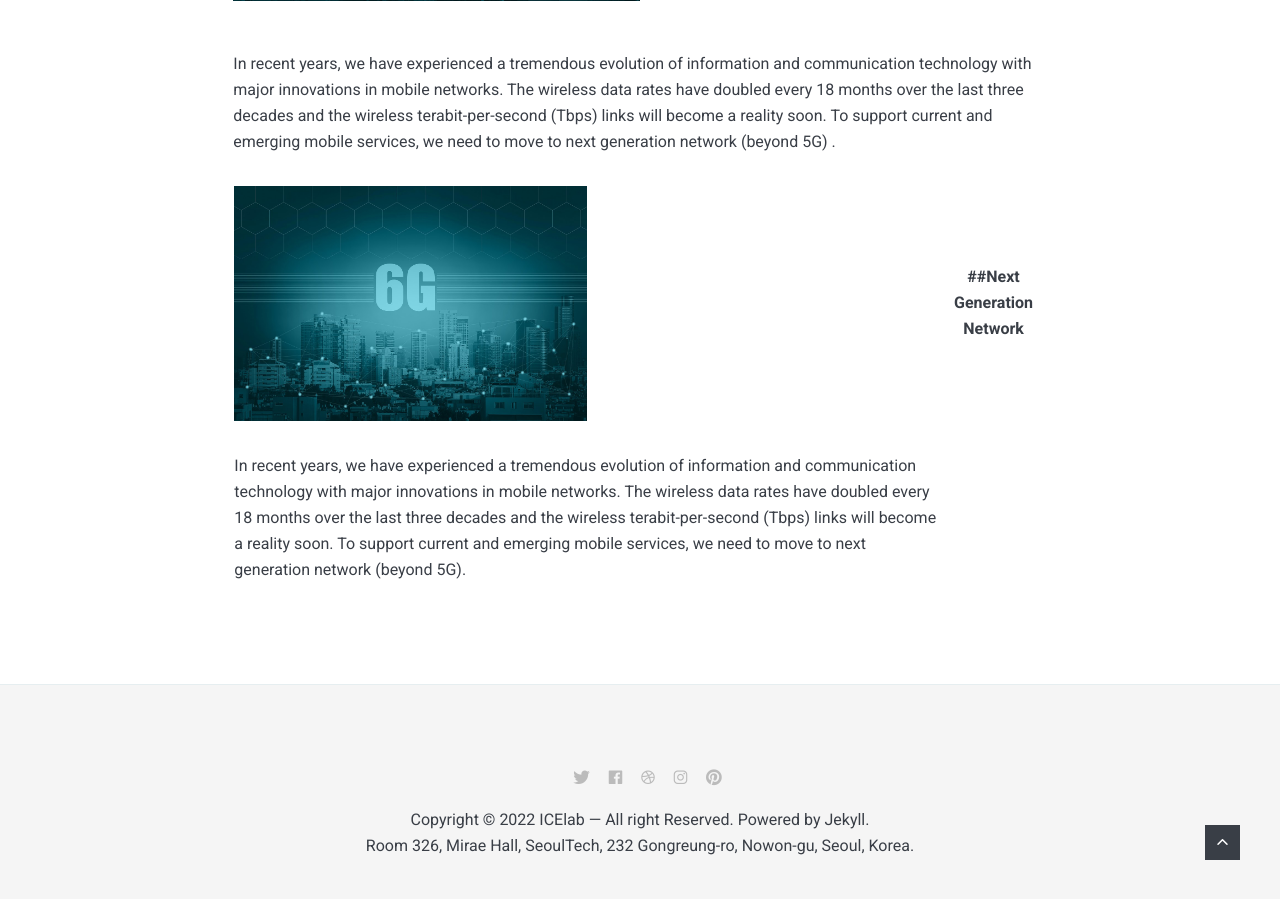
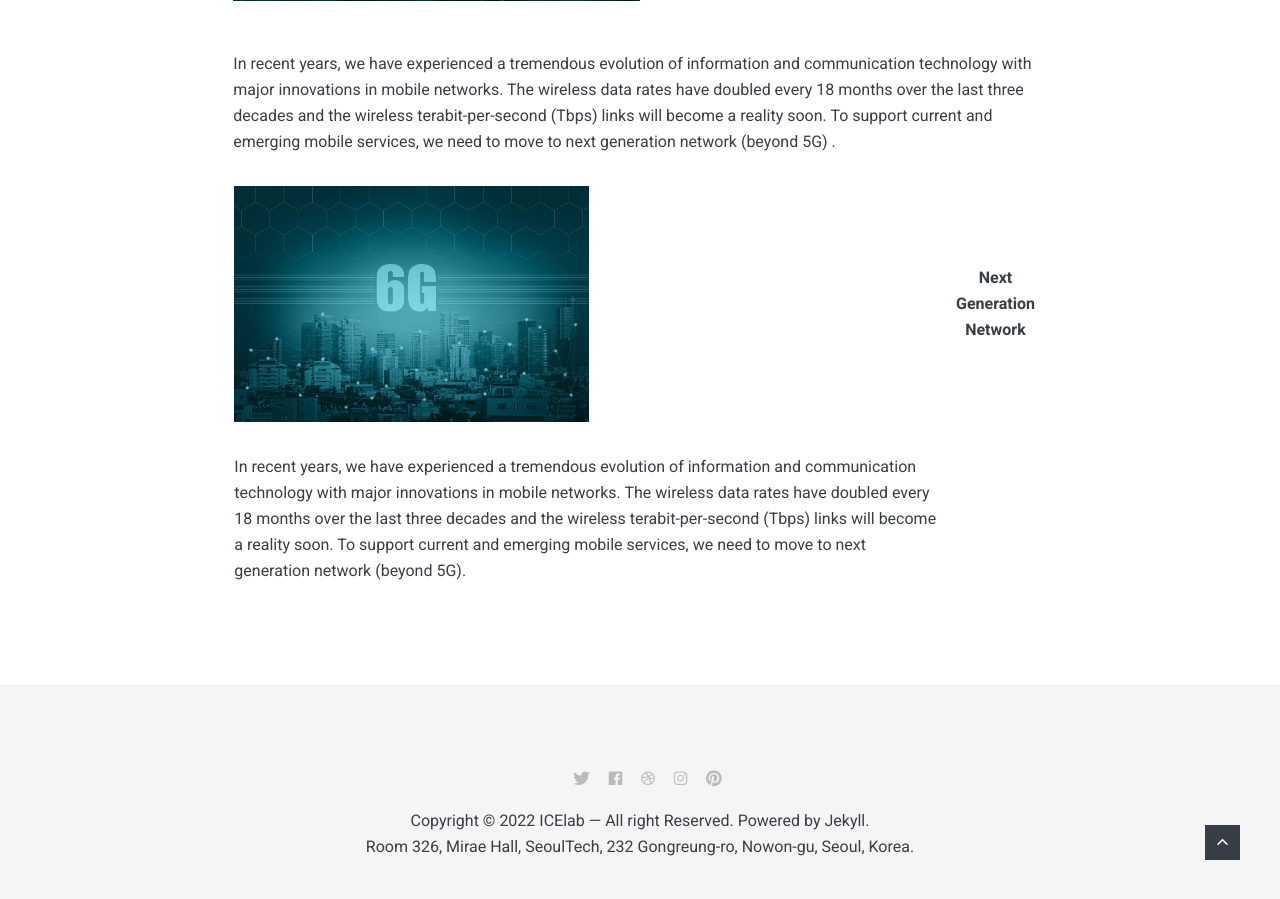
Before and after one commit to icelab-2020/HeeJaeMon123.github.io, a Jekyll site: the page built from _pages/00_research.md, in a window 1280 px wide and 900 px high, scrolled down 1587 px. Built offline with Jekyll 4.4.1, drawn with Linux system fonts in a browser that asks for light colours; nearby versions of some CDN libraries.

Commit message:
Update 00_research.md

```diff
--- a/_pages/00_research.md
+++ b/_pages/00_research.md
@@ -21,6 +21,6 @@ permalink: /00_research/
 
 
 
-| ![6g]({{site.baseurl}}/images/6g.jpg){: width="50%" height="50%"} | ##Next Generation Network |
+| ![6g]({{site.baseurl}}/images/6g.jpg){: width="50%" height="50%"} | **Next Generation Network** |
 |:---|:---:|
 | In recent years, we have experienced a tremendous evolution of information and communication technology with major innovations in mobile networks. The wireless data rates have doubled every 18 months over the last three decades and the wireless terabit-per-second (Tbps) links will become a reality soon. To support current and emerging mobile services, we need to move to next generation network (beyond 5G). |
```
